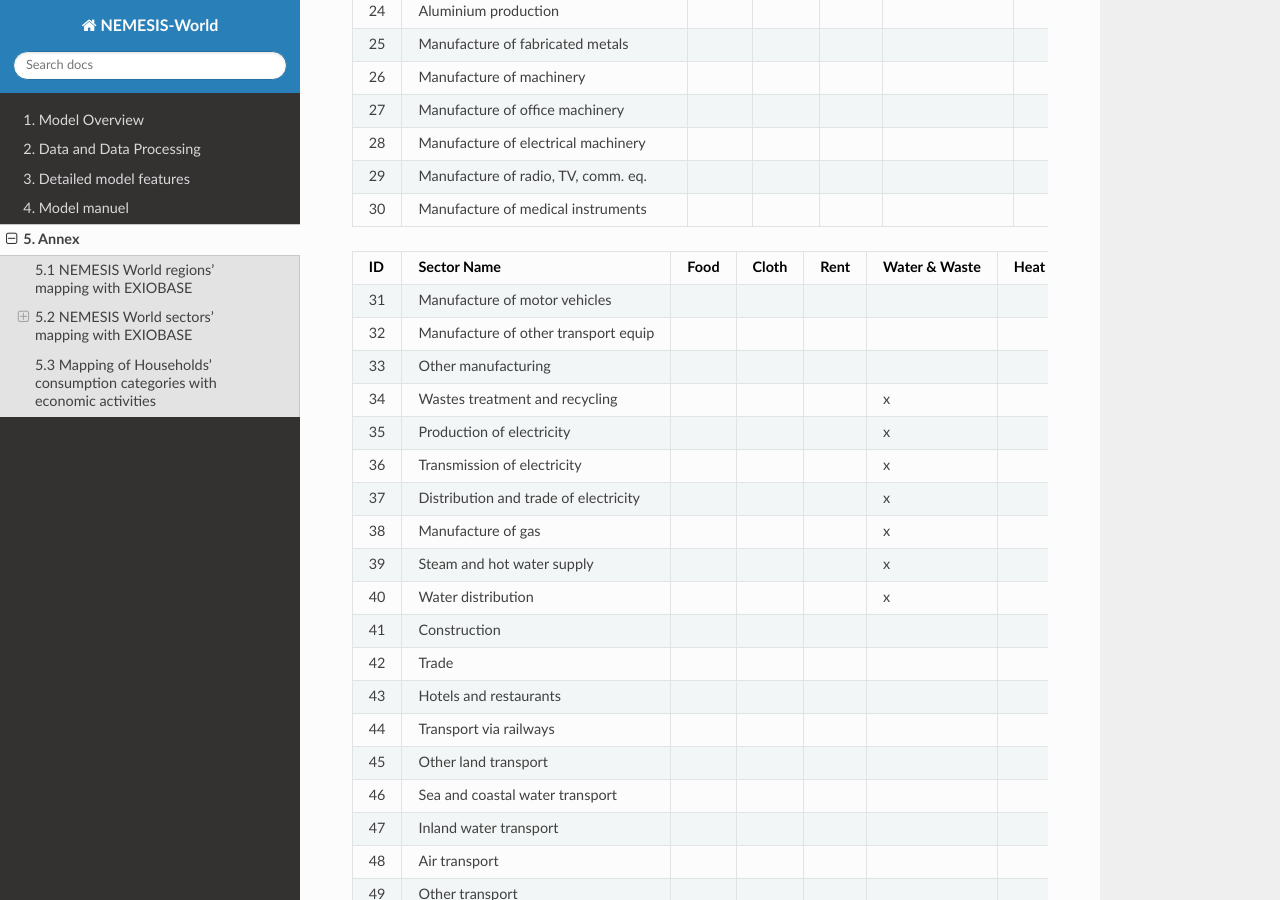
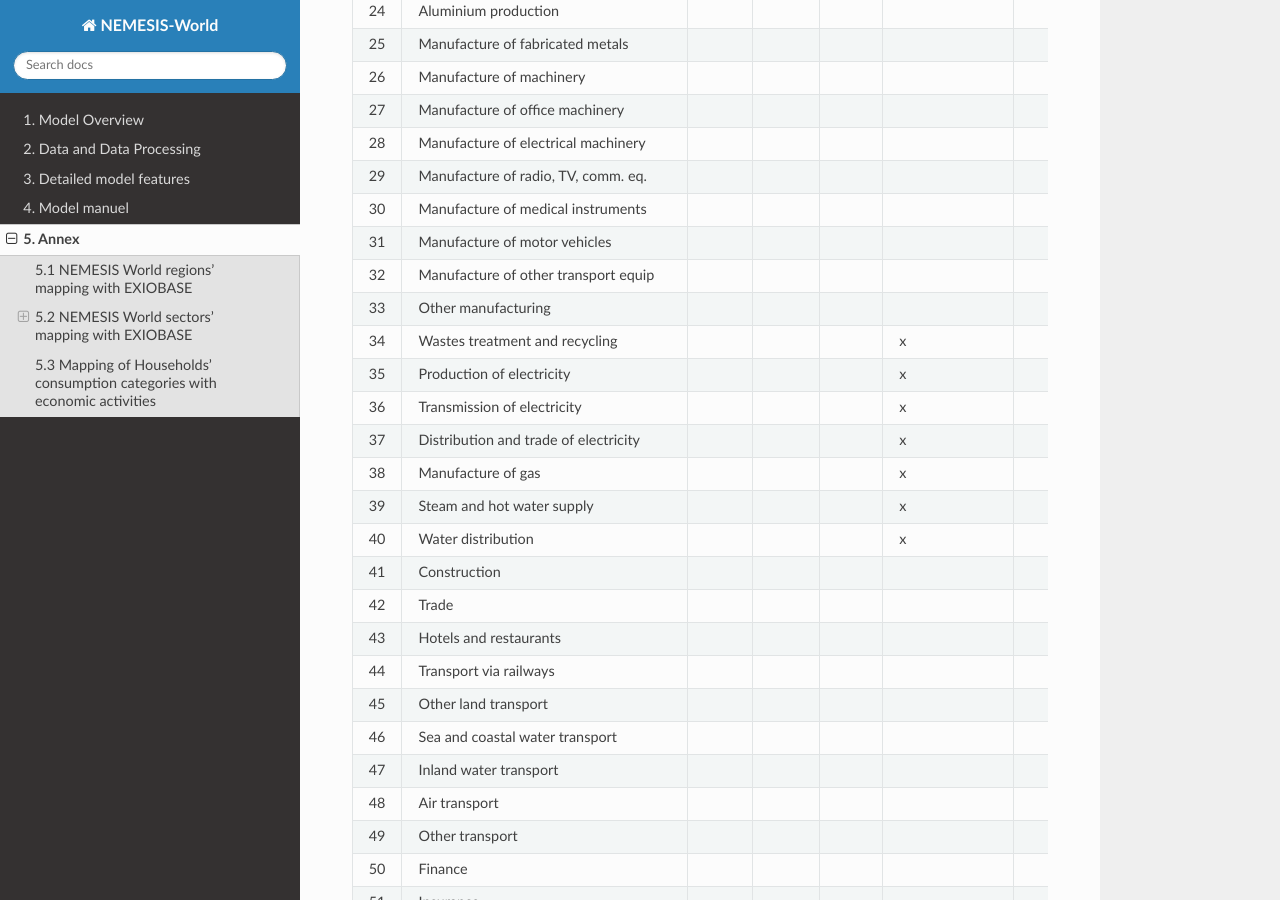
Before and after one commit to Seureco/NEMESIS-World, a Sphinx documentation site: the page built from docs/source/annex.md, in a window 1280 px wide and 900 px high, scrolled down 4568 px. Built offline with Sphinx 7.4.7 and the Read the Docs theme 3.1.0, drawn with Linux system fonts in a browser that asks for light colours.

Commit message:
Update documenation for version v1.0.0

```diff
--- a/docs/source/annex.md
+++ b/docs/source/annex.md
@@ -159,9 +159,6 @@
 | 28  | Manufacture of electrical machinery |      |       |      |               |                |     |      |     |       |                 |            |               |               |                 |           |       |       |      |           | x    |               |     |       |
 | 29  | Manufacture of radio, TV, comm. eq. |      |       |      |               |                |     |      |     |       |                 |            |               |               |                 |           | x     |       |      |           |      |               |     |       |
 | 30  | Manufacture of medical instruments |      |       |      |               |                |     |      |     |       |                 |            |               |               |                 |           |       |       |      |           | x    |               |     |       |
-
-| ID  | Sector Name                         | Food | Cloth | Rent | Water & Waste | Heat & Cooling | ICE | PHEV | BEV | Train | Other Inland Tr. | Air Transp. | Water Transp. | Other Transp. | Non-market serv. | Education | Health | Other | LEIS | Equipment | Rest | Hotels & Res. | ICT | Other |
-|-----|------------------------------------|------|-------|------|---------------|----------------|-----|------|-----|-------|-----------------|------------|---------------|---------------|-----------------|-----------|-------|-------|------|-----------|------|---------------|-----|-------|
 | 31  | Manufacture of motor vehicles       |      |       |      |               |                | x   | x    | x   |       |                 |            |               |               |                 |           |       |       |      |           |      |               |     |       |
 | 32  | Manufacture of other transport equip |      |       |      |               |                | x   | x    | x   |       |                 |            |               |               |                 |           |       |       |      |           |      |               |     |       |
 | 33  | Other manufacturing                 |      |       |      |               |                |     |      |     |       |                 |            |               |               |                 |           | x     |       |      |           |      |               |     |       |
```
